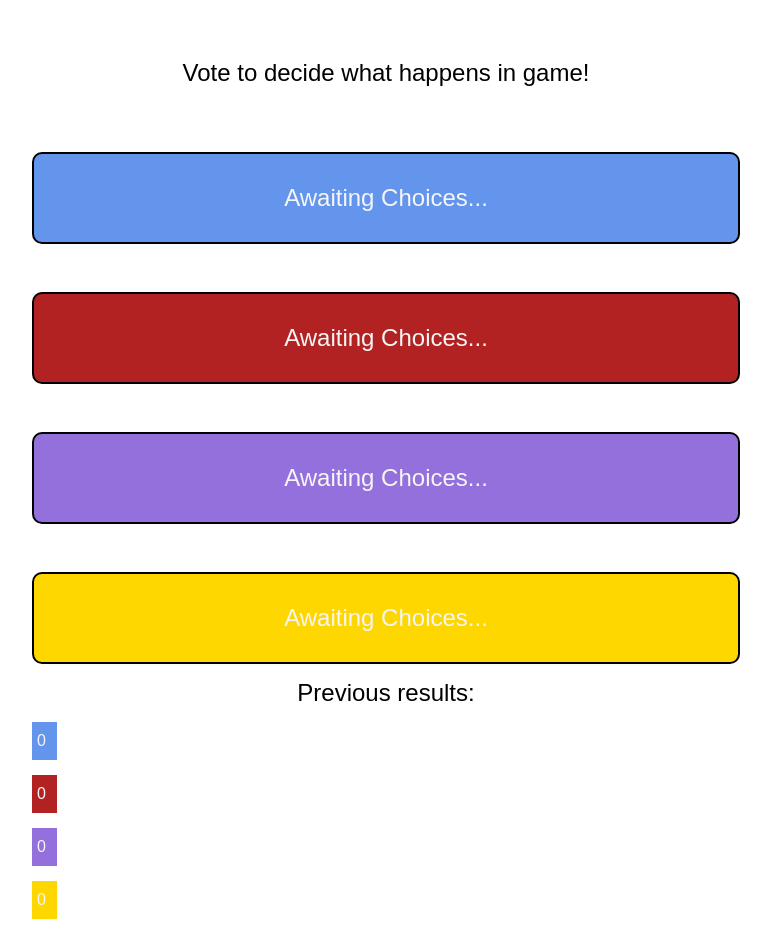
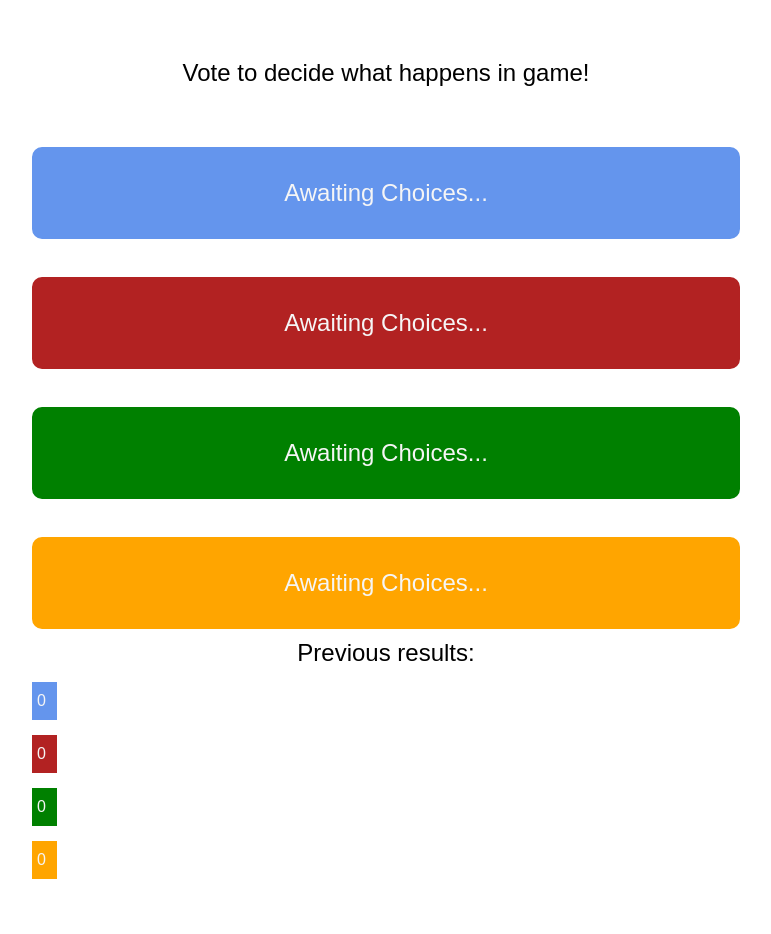
Before and after one commit to SolomonYu/Server-game-jam, a website: page public/index.html in a window 1280 px wide. Shown: the whole page, without its empty margins (254-1025 px from the left). After the commit the page ends 894 px from the top, so only its background shows below. Drawn offline with nearby package versions, Linux system fonts and the light colour scheme; no server answers.

Commit message:
Update style.css

```diff
--- a/public/style.css
+++ b/public/style.css
@@ -11,10 +11,9 @@
     display: block;
     justify-content: center;
     font-size: 150%;
-    margin: 15px 22%;
+    margin: 10px 22%;
     color: whitesmoke;
     border-radius: 10px;
-    animation-duration: 0.5s;
 }
 
 .devButton{
@@ -47,35 +46,66 @@
 
 .button.one {
     background-color: cornflowerblue;
-    border: 2px solid black;
+    border: 2px solid cornflowerblue;
+    color: whitesmoke;
 }
 .button.one:hover {
-    background-color: lightsteelblue;
+    background-color: whitesmoke;
+    color: cornflowerblue;
+    transition-duration: 0.5s;
 }
-.button.two{
+.button.one.active{
+    background-color: rgba(100, 148, 237, 0.5);
+    color: whitesmoke;
+    transition-duration: 0.5s;
+}
+
+.button.two {
     background-color: firebrick;
-    border: 2px solid black;
+    border: 2px solid firebrick;
+    color: whitesmoke;
 }
 .button.two:hover {
-    background-color: crimson;
+    background-color: whitesmoke;
+    color: firebrick;
+    transition-duration: 0.5s;
 }
+.button.two.active{
+    background-color: rgba(178, 34, 34, 0.5);
+    color: whitesmoke;
+    transition-duration: 0.5s;
+}
+
 .button.three {
-    background-color: mediumpurple;
-    border: 2px solid black;
+    background-color: green;
+    border: 2px solid green;
+    color: whitesmoke;
 }
 .button.three:hover {
-    background-color: plum;
+    background-color: whitesmoke;
+    color: green;
+    transition-duration: 0.5s;
 }
-.button.four{
-    background-color: gold;
-    border: 2px solid black;
+.button.three.active{
+    background-color: rgba(0, 128, 0, 0.5);
+    color: whitesmoke;
+    transition-duration: 0.5s;
+}
+
+.button.four {
+    background-color: orange;
+    border: 2px solid orange;
+    color: whitesmoke;
 }
 .button.four:hover {
-    background-color: yellow;
+    background-color: whitesmoke;
+    color: orange;
+    transition-duration: 0.5s;
 }
-
-.button.active{
-    border: 5px solid green;
+.button.four.active{
+    background-color: rgba(255, 166, 0, 0.5);
+    color: whitesmoke;
+    transition-duration: 0.5s;
 }
 
 .graph{
@@ -93,10 +123,10 @@
     background-color: firebrick;
 }
 #graph3{
-    background-color: mediumpurple;
+    background-color: green;
 }
 #graph4{
-    background-color: gold;
+    background-color: orange;
 }
 
 /* mobile devices only */
@@ -104,7 +134,7 @@
 
     .button {
         padding: 8% 10%;
-        margin: 4% 12%;
+        margin: 2% 12%;
         font-size: 300%;
     }
 
```
